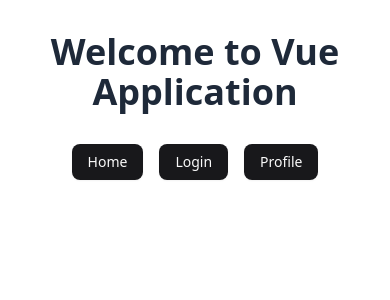
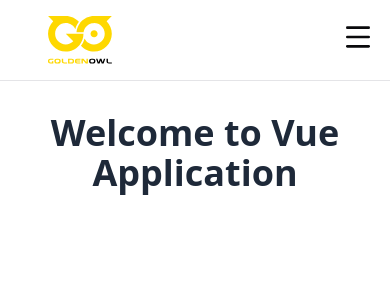
Before and after one commit to freddy-le-go/fe-vue-demo, a Vue app: page / in a window 390 px wide. Shown: the top 300 px of the page. Built offline with nearby package versions, Linux system fonts and the light colour scheme.

Commit message:
feat: add logo SVG and improve layout in various components for better responsiveness

```diff
--- a/src/features/auth/LoginForm.vue
+++ b/src/features/auth/LoginForm.vue
@@ -1,5 +1,5 @@
 <template>
-  <Card class="p-8">
+  <Card class="p-6">
     <Form
       @submit="onSubmit"
       :validation-schema="loginSchema"
@@ -56,12 +56,13 @@
               >Keep me logged in</Label
             >
           </div>
-          <Button variant="link" class="px-0 text-sm">Forgot password?</Button>
+          <Button type="button" variant="link" class="px-0 text-sm"
+            >Forgot password?</Button
+          >
         </div>
 
         <Button
           type="submit"
-          :disabled="isSubmitting"
           :isLoading="isSubmitting"
           loadingText="Signing in..."
           class="w-full"
--- a/src/features/auth/RegisterForm.vue
+++ b/src/features/auth/RegisterForm.vue
@@ -94,25 +94,27 @@
             </template>
           </FormFieldWrapper>
 
-          <!-- Terms and Conditions -->
           <div class="flex items-center space-x-2">
-            <Checkbox id="terms" v-model:checked="acceptTerms" />
+            <Checkbox
+              id="terms"
+              v-model:checked="acceptTerms"
+              @update:modelValue="acceptTerms = !acceptTerms"
+            />
             <Label for="terms" class="text-sm font-normal">
               I agree to the
-              <Button variant="link" class="px-0 text-sm"
+              <Button type="button" variant="link" class="px-0 text-sm"
                 >Terms of Service</Button
               >
               and
-              <Button variant="link" class="px-0 text-sm"
+              <Button type="button" variant="link" class="px-0 text-sm"
                 >Privacy Policy</Button
               >
             </Label>
           </div>
 
-          <!-- Submit Button -->
           <Button
             type="submit"
-            :disabled="isSubmitting || !acceptTerms"
+            :disabled="!acceptTerms"
             :isLoading="isSubmitting"
             loadingText="Creating account..."
             class="w-full"
--- a/src/features/profile/ProfileDetails/ProfileDetails.vue
+++ b/src/features/profile/ProfileDetails/ProfileDetails.vue
@@ -111,13 +111,13 @@
       @submit="saveProfile"
       v-slot="{ isSubmitting, meta }"
     >
-      <FormFieldWrapper name="avatarUrl" class="w-full">
+      <FormFieldWrapper name="avatarUrl" class="max-md:w-full">
         <template #default="{ field }">
           <div class="flex flex-col items-center">
             <img
               :src="field.value || 'https://avatar.iran.liara.run/public/30'"
               alt="User Avatar"
-              class="size-40 rounded-full object-cover border border-gray-200"
+              class="size-40 rounded-full object-cover border border-gray-200 aspect-square max-lg:size-32 max-md:size-40 max-lg:min-w-32"
             />
             <label class="mt-2 text-xs text-primary underline cursor-pointer">
               <input
--- a/src/views/Home.vue
+++ b/src/views/Home.vue
@@ -1,19 +1,47 @@
+<script setup lang="ts">
+import { ref } from "vue";
+import { ButtonLink } from "@/components/ui/button";
+import { Menu } from "lucide-vue-next";
+
+const showMenu = ref(false);
+</script>
+
 <template>
-  <div class="min-h-screen py-8">
-    <div class="max-w-4xl mx-auto px-4">
-      <h1 class="text-4xl font-bold text-center text-gray-800 mb-8">
-        Welcome to Vue Application
-      </h1>
+  <div class="min-h-screen">
+    <header class="flex justify-between items-center p-4 border-b">
+      <router-link class="w-32 h-12 flex items-center justify-center" to="/">
+        <img src="/logo.svg" alt="LOGO" class="h-full object-contain" />
+      </router-link>
 
-      <div class="flex justify-center gap-4 mb-8">
+      <nav class="hidden md:flex items-center gap-4">
         <ButtonLink to="/">Home</ButtonLink>
-        <ButtonLink to="/login">Login</ButtonLink>
-        <ButtonLink to="/profile">Profile</ButtonLink>
+        <ButtonLink variant="link" to="/login">Login</ButtonLink>
+        <ButtonLink variant="link" to="/register">Register</ButtonLink>
+        <ButtonLink variant="link" to="/profile">Profile</ButtonLink>
+      </nav>
+
+      <div class="md:hidden relative">
+        <button @click="showMenu = !showMenu" class="focus:outline-none">
+          <Menu class="w-8 h-8" />
+        </button>
+        <div
+          v-if="showMenu"
+          class="fixed inset-0 bg-white bg-opacity-95 z-50 flex flex-col items-center justify-center transition-all"
+          @click.self="showMenu = false"
+        >
+          <ButtonLink to="/" class="w-3/4 text-center mb-4 text-lg" @click="showMenu = false">Home</ButtonLink>
+          <ButtonLink variant="link" to="/login" class="w-3/4 text-center mb-4 text-lg" @click="showMenu = false">Login</ButtonLink>
+          <ButtonLink variant="link" to="/register" class="w-3/4 text-center mb-4 text-lg" @click="showMenu = false">Register</ButtonLink>
+          <ButtonLink variant="link" to="/profile" class="w-3/4 text-center text-lg" @click="showMenu = false">Profile</ButtonLink>
+        </div>
+      </div>
+    </header>
+    <div class="py-8">
+      <div class="max-w-4xl mx-auto px-4">
+        <h1 class="text-4xl font-bold text-center text-gray-800 mb-8">
+          Welcome to Vue Application
+        </h1>
       </div>
     </div>
   </div>
 </template>
-
-<script setup lang="ts">
-import { ButtonLink } from "@/components/ui/button";
-</script>
--- a/src/views/Profile.vue
+++ b/src/views/Profile.vue
@@ -15,13 +15,17 @@
 <template>
   <div class="min-h-screen relative">
     <header class="flex justify-between items-center p-4">
-      <div class="w-32 h-12 flex items-center justify-center">LOGO</div>
+      <router-link class="w-32 h-12 flex items-center justify-center" to="/">
+        <img src="/logo.svg" alt="LOGO" class="h-full object-contain" />
+      </router-link>
       <div class="flex items-center gap-4">
         <i-lucide-menu class="w-8 h-8" />
         <Button @click="handleLogout" variant="outline">Logout</Button>
       </div>
     </header>
-    <main class="flex flex-col md:flex-row max-w-[1440px] mx-auto mt-8 overflow-clip">
+    <main
+      class="flex flex-col md:flex-row max-w-[1120px] mx-auto mt-8 overflow-clip"
+    >
       <ProfileSidebar />
       <ProfileDetails />
     </main>
```
Also changed, not shown: src/components/ui/card/CardFooter.vue (+4 -4 lines), public/logo.svg (added).
